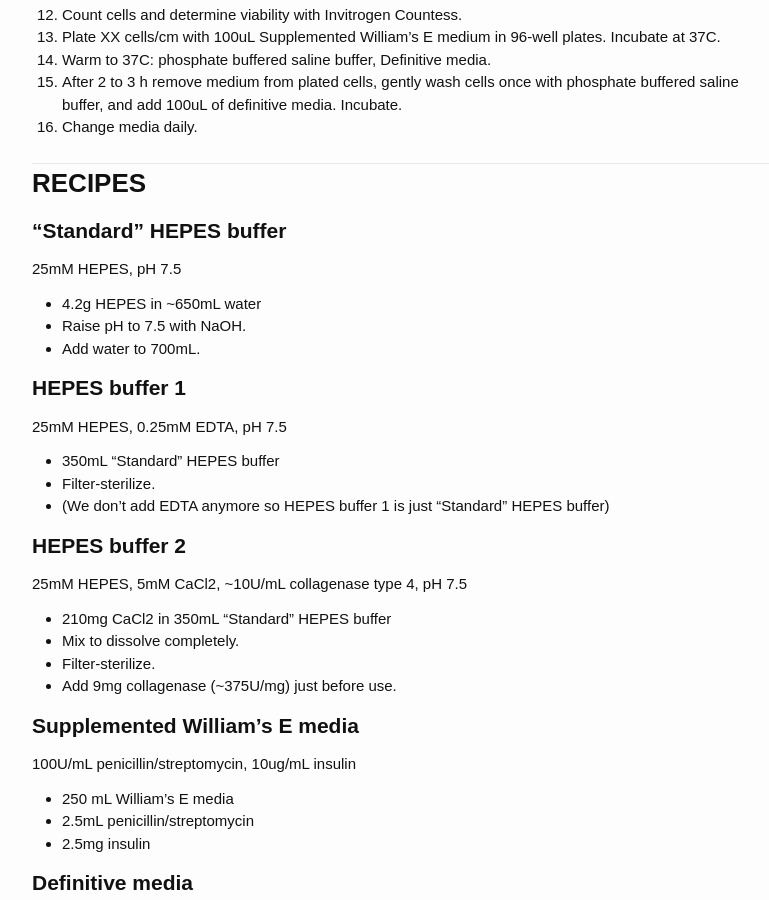
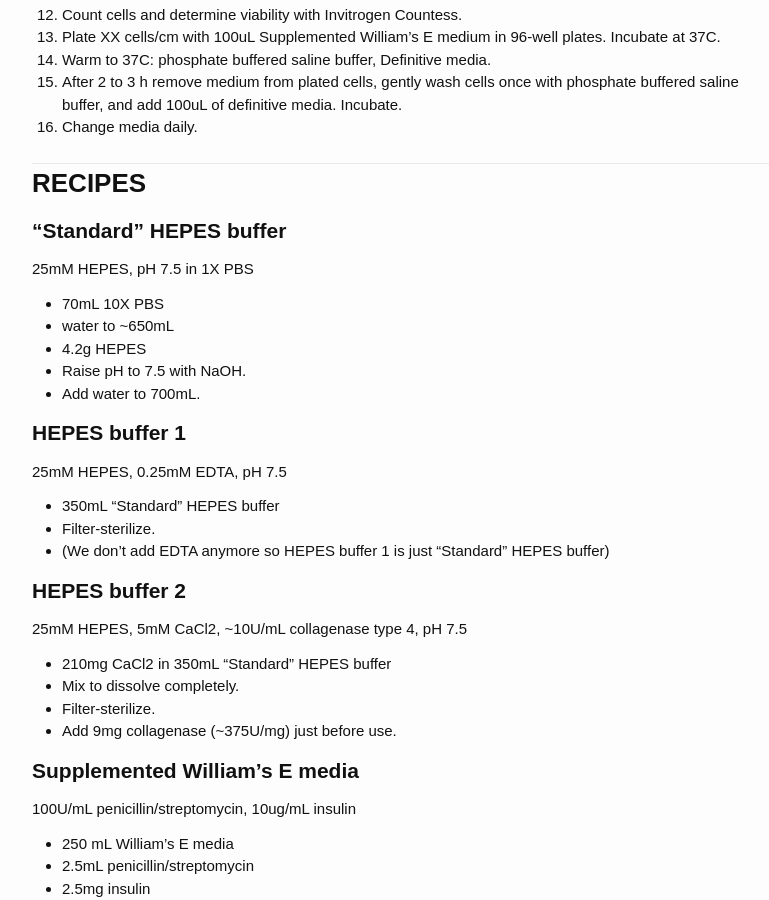
Before and after one commit to aduffy70/Protocols, a Jekyll site: the page built from Turkey_liver_cell_isolation.md, in a window 1280 px wide and 900 px high, scrolled down 631 px. Shown: the whole window, without its empty margins (238-1007 px from the left). Built offline with Jekyll 4.4.1, drawn with Linux system fonts in a browser that asks for light colours; some web fonts are replaced.

Commit message:
Make HEPES buffers with 1X PBS instead of water to see if this results in fewer "naked nuclei"

```diff
--- a/Turkey_liver_cell_isolation.md
+++ b/Turkey_liver_cell_isolation.md
@@ -26,9 +26,11 @@ Adapted from Fraslin Cell Isolation Protocol
 # RECIPES
 
 ## “Standard” HEPES buffer
-25mM HEPES, pH 7.5
+25mM HEPES, pH 7.5 in 1X PBS
 
-  * 4.2g HEPES in ~650mL water
+  * 70mL 10X PBS
+  * water to ~650mL
+  * 4.2g HEPES
   * Raise pH to 7.5 with NaOH.
   * Add water to 700mL.
 
```
